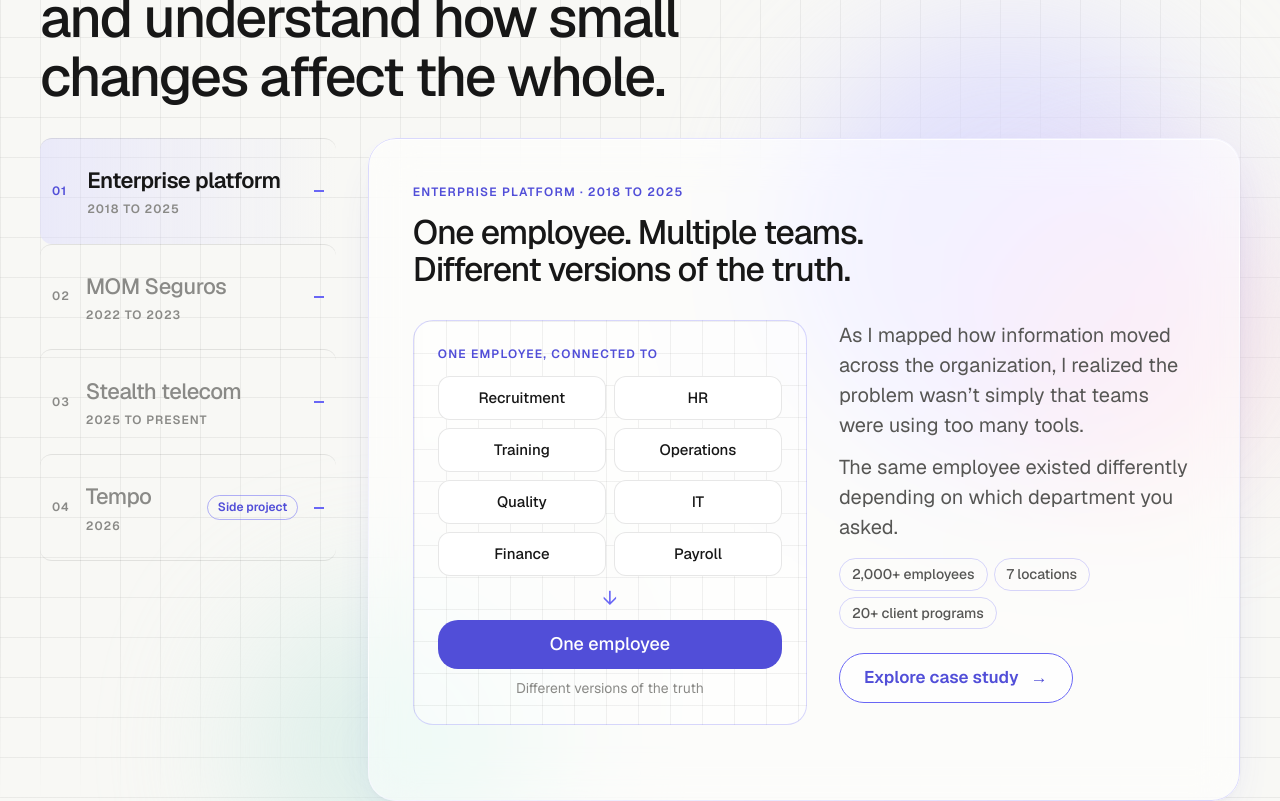
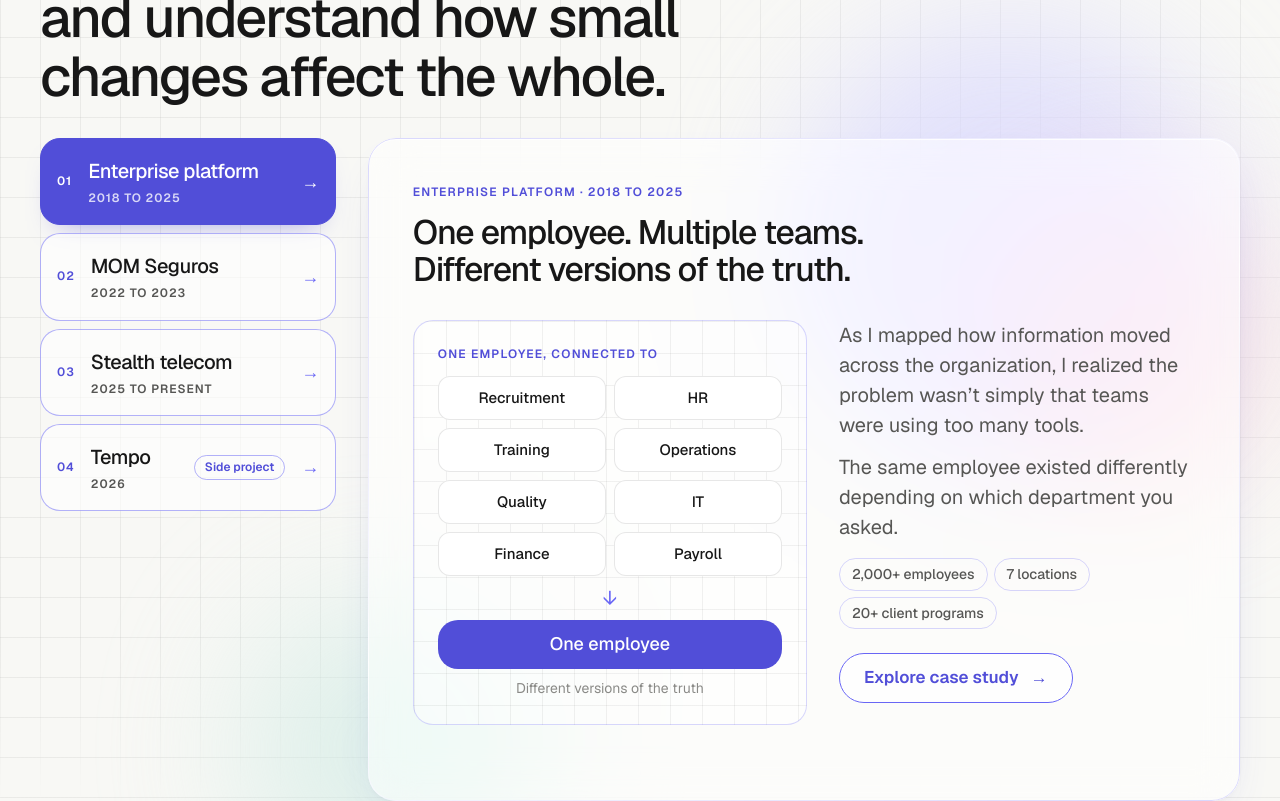
Before and after one commit to lauraboteropro-cloud/tatiana-botero-website, a Next.js app: page / in a window 1280 px wide. Shown: the part 2180-2981 px from the top of the page. Built offline with nearby package versions, Linux system fonts and the light colour scheme.

Commit message:
Improve mobile case study navigation

```diff
--- a/src/app/home.css
+++ b/src/app/home.css
@@ -90,23 +90,8 @@ h1, h2, h3 { margin: 0; font-weight: var(--weight-head); }
 .more li::before { content: ""; position: absolute; left: 0; top: 0.6em; width: 6px; height: 1px; background: var(--purple); }
 
 /* ---------- Selected work: interactive index ---------- */
-.index { position: relative; isolation: isolate; display: grid; grid-template-columns: minmax(15rem, 0.34fr) minmax(0, 1fr); column-gap: var(--s-6); align-items: start; grid-template-rows: repeat(4, auto) 1fr; }
-.index-light { inset: -4% -2% -4% 20%; }
-.index-item { display: contents; }
-.index-button { grid-column: 1; display: flex; align-items: center; gap: var(--s-4); width: 100%; padding: var(--s-5) 0; border: 0; border-top: 1px solid var(--line); background: transparent; text-align: left; cursor: pointer; }
-.index-item:last-child .index-button { border-bottom: 1px solid var(--line); }
-.index-number { color: var(--ink-3); font-size: var(--fs-label); font-weight: 600; letter-spacing: 0.08em; transition: color var(--t-base) var(--ease); }
-.index-name { flex: 1; color: var(--ink-3); font-size: 1.375rem; font-weight: 500; letter-spacing: -0.025em; transition: color var(--t-base) var(--ease), transform var(--t-base) var(--ease); }
-.index-mark { width: 0; height: 2px; background: var(--purple); transition: width var(--t-base) var(--ease); }
-.index-button:hover .index-name { color: var(--ink); }
-.index-item.is-open .index-name { color: var(--ink); transform: translateX(4px); }
-.index-item.is-open .index-number { color: var(--purple-deep); }
-.index-item.is-open .index-mark { width: 28px; }
 
-.index-panel { grid-column: 2; grid-row: 1 / span 5; padding: clamp(1.5rem, 3.4vw, 3rem); border-radius: var(--r-lg); animation: panel-in 0.5s var(--ease) both; }
-.index-panel[hidden] { display: none; }
 .panel-label { margin: 0; color: var(--purple-deep); font-size: var(--fs-label); font-weight: 600; letter-spacing: 0.1em; text-transform: uppercase; }
-.index-panel h3 { max-width: 20em; margin: var(--s-3) 0 var(--s-6); font-size: var(--fs-h3); line-height: 1.1; letter-spacing: -0.035em; text-wrap: balance; }
 .panel-body { display: grid; grid-template-columns: minmax(0, 1fr) minmax(0, 0.95fr); gap: var(--s-6); align-items: stretch; margin-bottom: var(--s-6); }
 .panel-copy { min-width: 0; }
 .panel-block { margin-bottom: var(--s-5); }
@@ -187,15 +172,6 @@ h1, h2, h3 { margin: 0; font-weight: var(--weight-head); }
   .flow-link::before { left: 4px; right: auto; top: 0; bottom: 6px; width: 1px; height: auto; }
   .flow-link::after { left: 0; right: auto; top: auto; bottom: 3px; margin-top: 0; border-width: 0 1px 1px 0; }
   .explorer-panel { min-height: 0; }
-  .index { display: block; }
-  .index-item { display: block; border-top: 1px solid var(--line); }
-  .index-item:last-child { border-bottom: 1px solid var(--line); }
-  .index-button, .index-item:last-child .index-button { border: 0; padding-block: var(--s-4); min-height: 64px; }
-  .index-mark { width: 10px; height: 10px; border-right: 1.5px solid var(--purple); border-bottom: 1.5px solid var(--purple); background: transparent; transform: rotate(45deg); transition: transform var(--t-base) var(--ease); }
-  .index-item.is-open .index-mark { width: 10px; transform: rotate(-135deg); }
-  .index-item.is-open .index-name { transform: none; }
-  .index-panel { margin-bottom: var(--s-5); padding: var(--s-5) var(--s-4); }
-  .index-light { inset: 0; }
   .about-preview-inner, .think-inner { grid-template-columns: 1fr; }
 }
 @media (max-width: 720px) {
@@ -212,5 +188,3 @@ h1, h2, h3 { margin: 0; font-weight: var(--weight-head); }
 
 /* Keep section headings above the soft light behind the explorer and project preview. */
 .section-head { position: relative; z-index: 1; }
-
-.index-tag { padding: 2px 10px; border: 1px solid var(--line-purple-strong); border-radius: var(--r-pill); color: var(--purple-deep); font-size: var(--fs-label); font-weight: 600; white-space: nowrap; }
--- a/src/app/journey.css
+++ b/src/app/journey.css
@@ -58,7 +58,6 @@
 }
 
 /* Selected work: dates, small chains */
-.index-name small { display: block; margin-top: 2px; color: var(--ink-3); font-size: var(--fs-label); font-weight: 600; letter-spacing: 0.08em; text-transform: uppercase; }
 .mini-chain { display: flex; flex-wrap: wrap; gap: 6px 0; margin: 0; padding: var(--s-4) 0 0; list-style: none; border-top: 1px solid var(--line-purple); }
 .mini-chain li { display: flex; align-items: center; color: var(--ink-2); font-size: var(--fs-small); font-weight: 500; }
 .mini-chain li:not(:last-child)::after { content: "→"; margin-inline: var(--s-2); color: var(--purple); }
@@ -195,12 +194,36 @@
 .cta-pill:hover span { transform: translateX(4px); }
 .cta-pill:focus-visible { outline: 3px solid var(--purple-deep); outline-offset: 3px; }
 @keyframes cta-in { from { opacity: 0; transform: translateY(6px); } to { opacity: 1; transform: none; } }
-.index-panel { animation-duration: 0.3s; }
-.index-button { cursor: pointer; border-radius: var(--r-sm); transition: background var(--t-base) var(--ease), padding var(--t-base) var(--ease); }
-.index-button:hover { background: rgb(105 102 245 / 7%); }
-.index-button:hover .index-number { color: var(--purple-deep); }
-.index-button:focus-visible { outline: 2px solid var(--purple-deep); outline-offset: -2px; }
-.index-item.is-open .index-button { background: linear-gradient(90deg, rgb(217 216 255 / 45%), transparent); }
-.index-item.is-open .index-name { font-weight: 600; }
 @media (prefers-reduced-motion: reduce) { .cta-pill { opacity: 1; animation: none; } }
-.index-button { padding-inline: var(--s-3); }
+
+/* ---------- Case studies selector: four clearly selectable projects, one preview at a time ---------- */
+.index { position: relative; isolation: isolate; display: grid; grid-template-columns: minmax(15rem, 0.34fr) minmax(0, 1fr); column-gap: var(--s-6); align-items: start; }
+.index-light { inset: -4% -2% -4% 20%; }
+.index-tabs { grid-column: 1; display: flex; flex-direction: column; gap: var(--s-2); }
+.index-button { display: flex; align-items: center; gap: var(--s-4); width: 100%; padding: var(--s-4); border: 1px solid var(--line-purple-strong); border-radius: var(--r-md); background: rgb(255 255 255 / 60%); color: var(--ink); font: inherit; text-align: left; cursor: pointer; -webkit-tap-highlight-color: transparent; transition: background var(--t-fast) var(--ease), border-color var(--t-fast) var(--ease), color var(--t-fast) var(--ease), transform var(--t-fast) var(--ease), box-shadow var(--t-fast) var(--ease); }
+.index-number { color: var(--purple-deep); font-size: var(--fs-label); font-weight: 600; letter-spacing: 0.08em; }
+.index-name { flex: 1; color: var(--ink); font-size: 1.25rem; font-weight: 500; letter-spacing: -0.025em; }
+.index-name small { display: block; margin-top: 2px; color: var(--ink-2); font-size: var(--fs-label); font-weight: 600; letter-spacing: 0.08em; text-transform: uppercase; }
+.index-tag { padding: 2px 10px; border: 1px solid var(--line-purple-strong); border-radius: var(--r-pill); color: var(--purple-deep); font-size: var(--fs-label); font-weight: 600; white-space: nowrap; }
+.index-mark { color: var(--purple); font-size: 1.125rem; line-height: 1; transition: transform var(--t-fast) var(--ease); }
+.index-button:hover { border-color: var(--purple); background: rgb(255 255 255 / 92%); box-shadow: 0 12px 26px -18px rgb(81 78 216 / 45%); }
+.index-button:hover .index-mark { transform: translateX(4px); }
+.index-button:active { transform: scale(0.985); background: rgb(217 216 255 / 55%); }
+.index-button:focus-visible { outline: 2px solid var(--purple-deep); outline-offset: 2px; }
+.index-button[aria-selected="true"] { border-color: var(--purple-deep); background: var(--purple-deep); color: #fff; box-shadow: 0 14px 28px -18px rgb(81 78 216 / 60%); }
+.index-button[aria-selected="true"] .index-number, .index-button[aria-selected="true"] .index-name, .index-button[aria-selected="true"] .index-mark { color: #fff; }
+.index-button[aria-selected="true"] .index-name small { color: rgb(255 255 255 / 78%); }
+.index-button[aria-selected="true"] .index-tag { border-color: rgb(255 255 255 / 60%); color: #fff; }
+.index-panel { grid-column: 2; grid-row: 1; padding: clamp(1.5rem, 3.4vw, 3rem); border-radius: var(--r-lg); animation: panel-in 0.3s var(--ease) both; }
+.index-panel[hidden] { display: none; }
+.index-panel h3 { max-width: 20em; margin: var(--s-3) 0 var(--s-6); font-size: var(--fs-h3); line-height: 1.1; letter-spacing: -0.035em; text-wrap: balance; }
+@media (max-width: 960px) {
+  .index { display: block; }
+  .index-tabs { flex-direction: row; gap: var(--s-2); margin-inline: calc(-1 * var(--gutter)); padding: 4px var(--gutter) var(--s-3); overflow-x: auto; scroll-snap-type: x proximity; scrollbar-width: none; }
+  .index-tabs::-webkit-scrollbar { display: none; }
+  .index-button { flex: none; width: auto; min-height: 48px; padding: 8px 16px; gap: var(--s-2); scroll-snap-align: start; white-space: nowrap; }
+  .index-name { font-size: 1rem; }
+  .index-name small, .index-tag, .index-mark { display: none; }
+  .index-panel { margin-top: var(--s-4); padding: var(--s-5) var(--s-4); }
+  .index-light { inset: 0; }
+}
--- a/src/components/work-index.tsx
+++ b/src/components/work-index.tsx
@@ -3,7 +3,7 @@
 import Link from "next/link";
 import { useId, useRef, useState } from "react";
 import type { KeyboardEvent } from "react";
-import type { CSSProperties, ReactNode } from "react";
+import type { ReactNode } from "react";
 
 /* Each preview is a teaser: the product question, a little context, and a way into the full case study. */
 
@@ -113,12 +113,18 @@ export function WorkIndex() {
   const uid = useId();
   const refs = useRef<(HTMLButtonElement | null)[]>([]);
 
+  const choose = (index: number) => {
+    setSelected(index);
+    /* On a phone the selector scrolls sideways: keep the chosen project in view. */
+    refs.current[index]?.scrollIntoView({ behavior: "smooth", inline: "nearest", block: "nearest" });
+  };
+
   const onKeyDown = (event: KeyboardEvent<HTMLDivElement>) => {
-    const step = ({ ArrowDown: 1, ArrowUp: -1 } as Record<string, number>)[event.key];
+    const step = ({ ArrowDown: 1, ArrowRight: 1, ArrowUp: -1, ArrowLeft: -1 } as Record<string, number>)[event.key];
     if (!step) return;
     event.preventDefault();
     const next = Math.min(projects.length - 1, Math.max(0, selected + step));
-    setSelected(next);
+    choose(next);
     refs.current[next]?.focus();
   };
 
@@ -127,27 +133,34 @@ export function WorkIndex() {
   };
 
   return (
-    <div className="index" data-glow onKeyDown={onKeyDown}>
+    <div className="index" data-glow>
       <div className="lit-light index-light" aria-hidden="true"><span /><span /></div>
-      {projects.map((project, index) => {
-        const open = selected === index;
-        return (
-          <div className={`index-item${open ? " is-open" : ""}`} key={project.id} style={{ "--row": index + 1 } as CSSProperties}>
+      <div className="index-tabs" role="tablist" aria-label="Case studies" onKeyDown={onKeyDown}>
+        {projects.map((project, index) => (
           <button
+            key={project.id}
             type="button"
+            role="tab"
             ref={(node) => { refs.current[index] = node; }}
             className="index-button"
-              aria-expanded={open}
+            id={`${uid}-tab-${project.id}`}
+            aria-selected={selected === index}
             aria-controls={`${uid}-${project.id}`}
-              onClick={() => setSelected(index)}
+            tabIndex={selected === index ? 0 : -1}
+            onClick={() => choose(index)}
             onPointerEnter={(event) => hoverSelect(index, event.pointerType)}
           >
             <span className="index-number">{String(index + 1).padStart(2, "0")}</span>
             <span className="index-name">{project.short}<small>{project.when}</small></span>
             {project.tag && <span className="index-tag">{project.tag}</span>}
-              <span className="index-mark" aria-hidden="true" />
+            <span className="index-mark" aria-hidden="true">→</span>
           </button>
-            <div className="index-panel glass" id={`${uid}-${project.id}`} role="region" aria-label={project.short} hidden={!open}>
+        ))}
+      </div>
+      {projects.map((project, index) => {
+        const open = selected === index;
+        return (
+          <div className="index-panel glass" key={project.id} id={`${uid}-${project.id}`} role="tabpanel" aria-labelledby={`${uid}-tab-${project.id}`} hidden={!open}>
             <p className="panel-label">{project.label}</p>
             <h3>{project.title}</h3>
             <div className="panel-body sc-body">
@@ -159,7 +172,6 @@ export function WorkIndex() {
               </div>
             </div>
           </div>
-          </div>
         );
       })}
     </div>
```
Also changed, not shown: src/components/case-shell.tsx (+15 -1 lines). Lines whose indentation alone changed are shown as unchanged.
